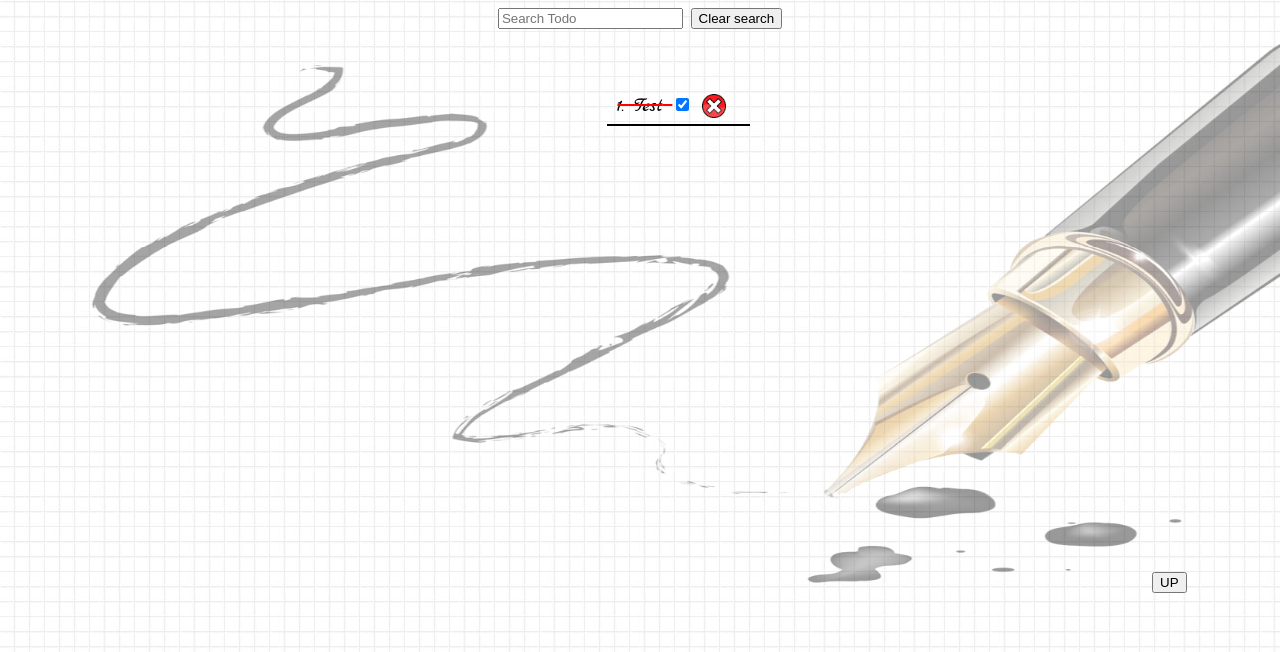
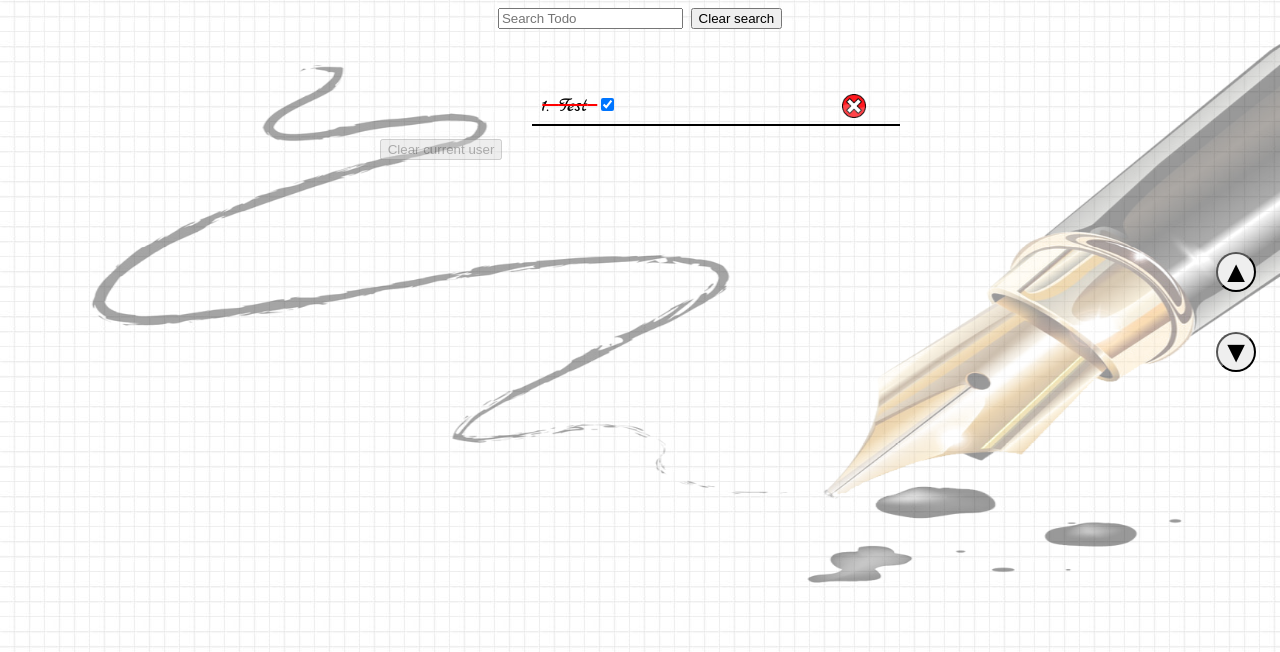
Before and after one commit to frontenddevproject/HomeWork26_TODO_JS_-F25-, a plain HTML site: page index.html in a window 1280 px wide. Shown: the part 148-800 px from the top of the page. Drawn offline with Linux system fonts and the light colour scheme; no server answers.

Commit message:
added changes to scroll up and down

```diff
--- a/css/styles.css
+++ b/css/styles.css
@@ -93,10 +93,29 @@ main{
 .active-user-button{
    background-color: gray;
 }
-.scroll{
+.scroll-up{
    position: fixed;
-   left: 90%;
-   top: 90%;
+   left: 95%;
+   top: 50%;
+   border-radius: 50%;
+   width:40px;
+   height: 40px;
+   font-size: 30px;
+   box-sizing: border-box;
+   text-align: center;
+   padding:0;
+}
+.scroll-down{
+   position: fixed;
+   left: 95%;
+   top: 60%;
+   border-radius: 50%;
+   width:40px;
+   height: 40px;
+   font-size: 30px;
+   box-sizing: border-box;
+   text-align: center;
+   padding:0;
 }
 .users-data{
    display: grid;
--- a/index.html
+++ b/index.html
@@ -10,7 +10,8 @@
       <title>HomeWork 26 TODO JS (F25) (Lystopad)</title>
    </head>
    <body>
-      <button class="scroll">UP</button>
+      <button class="scroll-up">&#9650;</button>
+      <button class="scroll-down">&#9660;</button>
       <div class="bg-image"><img class="image-pen" src="images/pen.png"></div>
       <div class="wrapper">
          <header>
@@ -30,7 +31,7 @@
             <div class="users-data">
                <div>
                   <section id="users-output"></section>
-                  <!-- <button id="clear-current-user">Clear current user</button> -->
+                  <button id="clear-current-user">Clear current user</button>
                </div>
                <section id="todos-output">
                </section>
--- a/js/scripts.js
+++ b/js/scripts.js
@@ -7,7 +7,8 @@ const outputUser = document.querySelector("#users-output");
 const clearUserBtn = document.querySelector("#clear-current-user")
 const searchTodoInput = document.querySelector("#todo-search");
 const clearSearchBtn = document.querySelector("#clear-search-btn");
-const scrollBtn = document.querySelector(".scroll");
+const scrollBtnUp = document.querySelector(".scroll-up");
+const scrollBtnDown = document.querySelector(".scroll-down");
 
 const storageTodos = JSON.parse(localStorage.getItem("todos"));
 
@@ -123,7 +124,7 @@ function renderUsers () {
       <button class="user-todos-button">${user.name}</button>
    `
    })
-   outputUser.innerHTML +=`<button id="clear-current-user">Clear current user</button>`
+   // outputUser.innerHTML +=`<button id="clear-current-user">Clear current user</button>`
 
    const userButtons = [...document.querySelectorAll(".user-todos-button")];
 
@@ -164,10 +165,17 @@ clearSearchBtn.onclick = () => {
    );
 }
 
-scrollBtn.onclick = () => {
-   todoInput.scrollBy({
-      top: 100,
-      left: 100,
-      behavior: "smooth",
+scrollBtnUp.onclick = () => {
+   todoInput.scrollIntoView({
+      block: "start",
+      inline: "nearest",
+      behavior: "smooth"
    })
 }
+scrollBtnDown.onclick = () => {
+   outputTodo.scrollIntoView({
+      block: "end",
+      inline: "nearest",
+      behavior: "smooth"
+   })
+}
```
